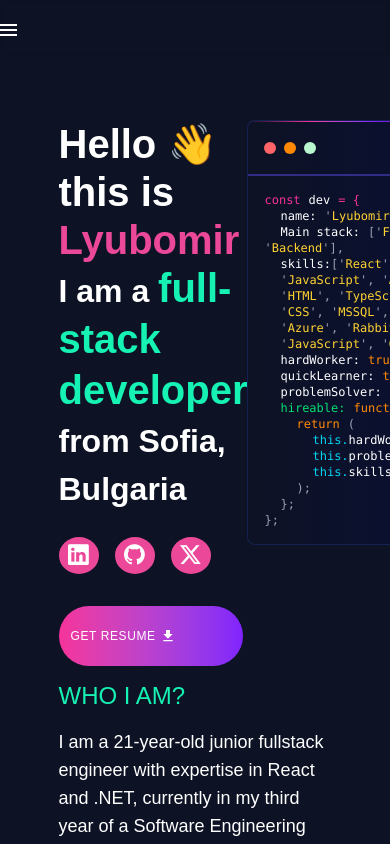
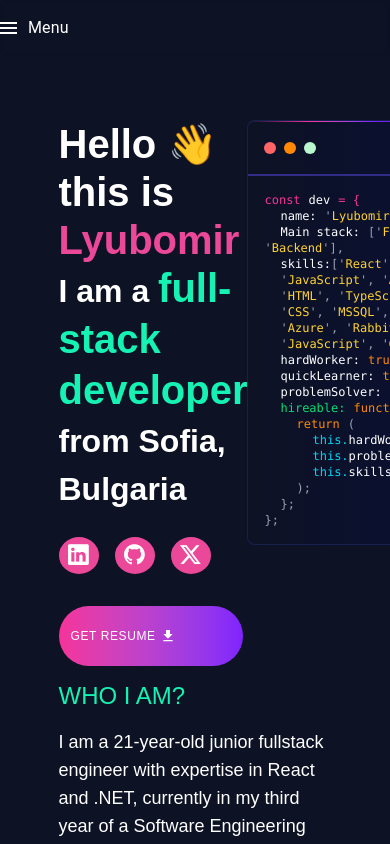
Before and after one commit to lyubomir2712/Portfolio, a React (Vite) app: page / in a window 390 px wide. Shown: the top 844 px of the page. Built offline with nearby package versions, Linux system fonts and the light colour scheme.

Commit message:
updating the navbar responsiveness

```diff
--- a/src/Components/Navbar/Navbar.jsx
+++ b/src/Components/Navbar/Navbar.jsx
@@ -28,18 +28,46 @@ export default function Navbar() {
                 <Toolbar sx={{padding: 0}}>
 
 
-                       <a href="#"><span className="navbar-name hidden lg:block ml-[10rem] mr-[3rem]">
-                           Lyubomir Georgiev</span></a>
+                    <Box
+                        component="a"
+                        href="#"
+                        sx={{
+                            display: { xs: 'none', md: 'block' }, // only show when the burger is gone
+                            ml: '10rem',
+                            mr: '3rem',
+                            textDecoration: 'none',
+                        }}
+                        className="navbar-name"
+                    >
+                        Lyubomir&nbsp;Georgiev
+                    </Box>
 
                     <IconButton
                         aria-label="open navigation"
                         edge="start"
                         color="inherit"
                         onClick={handleOpenNavMenu}
-                        sx={{ display: { xs: 'block', md: 'none' }, mr: 1 }}
+                        sx={{
+                            display: { xs: 'flex', md: 'none' },
+                            flexDirection: 'row',
+                            alignItems: 'center',
+                            gap: '0.5rem',
+                        }}
                     >
+
                         <MenuIcon />
+                        <Typography
+                            variant="body1"
+                            sx={{
+                                display: { xs: 'block', md: 'none' },
+                                color: 'white',
+                                // marginTop: '0.25rem',
+                            }}
+                        >
+                            Menu
+                        </Typography>
                     </IconButton>
+
 
                     <Menu
                         anchorEl={anchorElNav}
```
